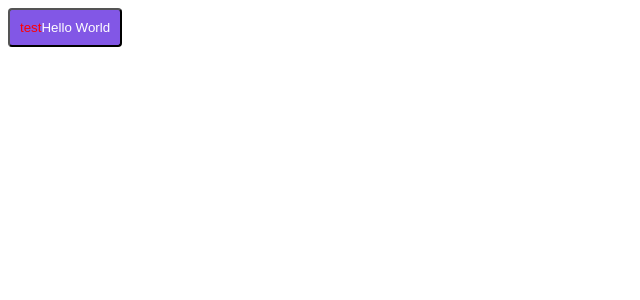
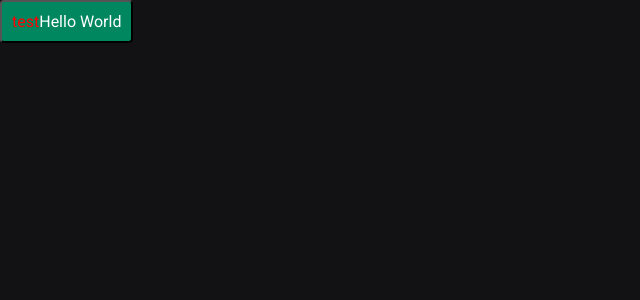
Before and after one commit to FelipeTeofiloSiqueiraCosta/React, a Next.js app in the folder FrameWorks/NextJs/test-shop/: page / in a window 1280 px wide. Shown: the top 300 px of the page, without its empty margins (0-640 px from the left). Built offline with nearby package versions, Linux system fonts and the light colour scheme.

Commit message:
feat: add global styles

```diff
--- a/FrameWorks/NextJs/test-shop/src/pages/_app.tsx
+++ b/FrameWorks/NextJs/test-shop/src/pages/_app.tsx
@@ -1,5 +1,7 @@
 import type { AppProps } from "next/app";
+import { globalStyles } from "../styles/global";
 
+globalStyles();
 export default function App({ Component, pageProps }: AppProps) {
   return <Component {...pageProps} />;
 }
--- a/FrameWorks/NextJs/test-shop/src/pages/index.tsx
+++ b/FrameWorks/NextJs/test-shop/src/pages/index.tsx
@@ -1,7 +1,7 @@
 import { styled } from "../styles";
 
 const Button = styled("button", {
-  backgroundColor: "$testShop",
+  backgroundColor: "$green500",
   color: "white",
   borderRadius: 4,
   padding: 10,
--- /dev/null
+++ b/FrameWorks/NextJs/test-shop/src/styles/global.ts
@@ -0,0 +1,17 @@
+import { globalCss } from ".";
+
+export const globalStyles = globalCss({
+  "*": { margin: 0, padding: 0, boxSizing: "border-box" },
+
+  body: {
+    "-webkit-font-smoothing": "antialiased",
+    backgroundColor: "$gray900",
+    color: "$gray100",
+  },
+
+  "body, input, textarea, button": {
+    fontFamily: "Roboto, sans-serif",
+    fontSize: "1rem",
+    fontWeight: 400,
+  },
+});
--- a/FrameWorks/NextJs/test-shop/src/styles/index.ts
+++ b/FrameWorks/NextJs/test-shop/src/styles/index.ts
@@ -12,7 +12,14 @@
 } = createStitches({
   theme: {
     colors: {
-      testShop: "#8257e6",
+      white: "#fff",
+      gray900: "#121214",
+      gray800: "#202024",
+      gray300: "#c4c4cc",
+      gray100: "#e1e1e6",
+
+      green500: "#00875f",
+      green300: "#00b37e",
     },
   },
 });
```
Also changed, not shown: 1 other file (tests, documents, lock files or other folders).
